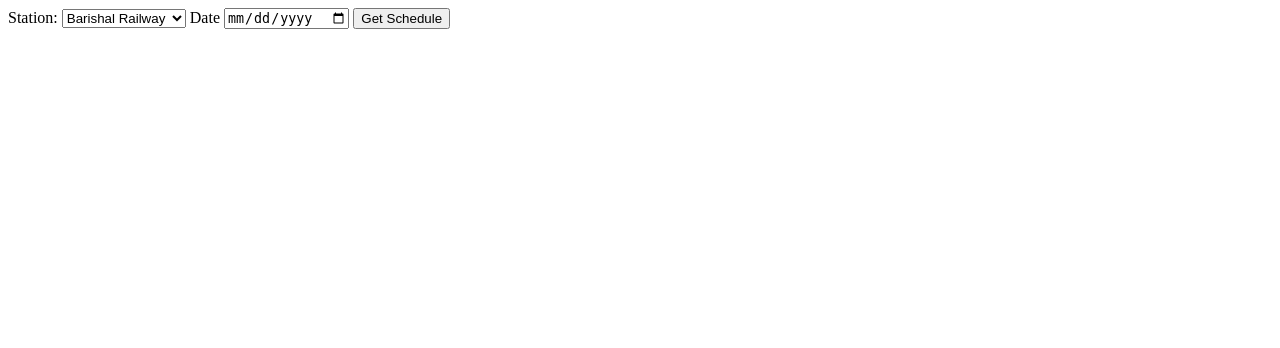
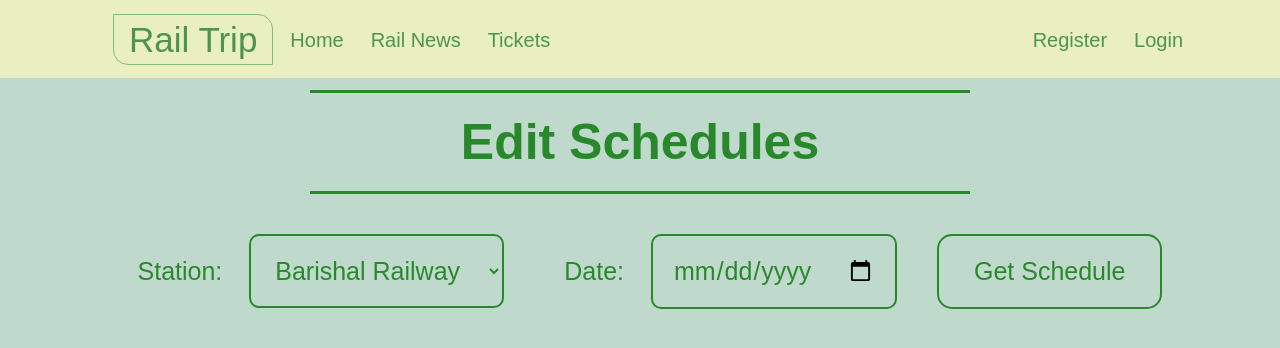
Before and after one commit to hm-imu-sc/railway-ticketing-system, a Django app: template templates/edit_schedule_page.html in a window 1280 px wide. Shown: the top 348 px of the page. Run offline with Django 4.2, Linux system fonts and the light colour scheme; the template is opened without the code that fills it: values that come from a table or form of the project are taken from there, others are empty; data comes from the database, SQL or seed files in the repository; both versions use the stored data as it was after the commit.

Commit message:
Edit schedule page CSS applied git add .!

```diff
--- a/main/views.py
+++ b/main/views.py
@@ -379,7 +379,7 @@ class PassengerRegistration(NoTemplateView):
             return
 
     def get_redirection(self):
-        return 'main:passenger_registration_page'
+        return 'main:login_page'
 
 
 class LoginPage(TemplateContextView):
@@ -598,6 +598,7 @@ class EditSchedulePage(TemplateContextView):
     def get_context(self, request, *args, **kwargs):
         context = {}
         context['stations'] = Station.objects.all()
+        context["date"] = datetime.now().strftime("%Y-%m-%d")
         return context
     def get_template(self):
         return 'edit_schedule_page.html'
--- /dev/null
+++ b/statics/sass/pages/edit_schedule_page.scss
@@ -0,0 +1,86 @@
+@import "../utils/_variables";
+@import "../layouts/_navbar";
+@import "../utils/_scroll";
+
+h1 {
+    font-size: 50px;
+    text-align: center;
+    margin-top: 7%;
+    color: $color_default;
+    border-top: 3px solid $color_default;
+    border-bottom: 3px solid $color_default;
+    padding: 20px;
+    width: 620px;
+    margin: 7% auto 30px;
+}
+
+.controls {
+    display: flex;
+    flex-direction: row;
+    justify-content: center;
+
+    div {
+        margin: 10px 20px;
+
+        label, select, input {
+            padding: 20px;
+            color: $color_default;
+        }
+
+        select, input {
+            border: 2px solid $color_default;
+            border-radius: 10px;
+        }
+    }
+
+    button {
+        margin: 10px 20px;
+        padding: 20px 35px;
+        color: $color_default;
+        border: 2px solid $color_default;
+        border-radius: 15px;
+        cursor: pointer;
+
+        &:hover {
+            background-color: $color_default;
+            color: beige;
+        }
+    }
+}
+
+table {
+    border: 2px solid $color_default;
+    border-radius: 10px;
+    overflow: hidden;
+    margin: 20px auto;
+
+    th, td {
+        color: $color_default;
+        padding: 10px 30px;
+        border: 1px solid $color_default;
+    }
+
+    td {
+        input {
+            color: $color_default;
+            padding: 10px 20px;
+            border: none;
+            // border: 1px solid $color_default;
+            // border-radius: 5px;
+        }
+
+        button {
+            color: $color_default;
+            border: 1px solid $color_default;
+            border-radius: 10px;
+            padding: 10px 20px;
+            cursor: pointer;
+            margin: 0 20px;
+
+            &:hover {
+                background-color: $color_default;
+                color: rgb(221, 229, 190);
+            }
+        }
+    }
+}
--- a/templates/admin_home_page.html
+++ b/templates/admin_home_page.html
@@ -25,6 +25,7 @@
             <a id='add_train' href="{% url 'main:add_train_page' %}">Add Train</a>
             <a id='add_station' href="{% url 'main:add_station_page' %}">Add Station</a>
             <a id='scheduler' href="{% url 'main:scheduler_page' %}">Scheduler</a>
+            <a id='edit_schedule_page' href="{% url 'main:edit_schedule_page' %}">Edit Schedule</a>
         </div>
 
         <script src="{% static 'js/jquery-3.6.0.min.js' %}"></script>
--- a/templates/edit_schedule_page.html
+++ b/templates/edit_schedule_page.html
@@ -3,27 +3,38 @@
 <html lang="en">
     <head>
         <meta charset="UTF-8">
-    <title>Edit schedule</title>
+        <meta http-equiv="X-UA-Compatible" content="IE=edge">
+        <meta name="viewport" content="width=device-width, initial-scale=1.0">
+        <link rel="stylesheet" href="{% static 'css/edit_schedule_page.css' %}">
+        <title>Railway Ticketing System</title>
     </head>
     <body>
+        {% include "widgets/navbar.html" %}
+
+        <h1>Edit Schedules</h1>
+
+        <div class="controls">
+            <div class="control">
                 <label>Station: </label>
                 <select id="source">
                     {% for station in stations %}
                         <option value="{{ station.id }}">{{ station.name }}</option>
                     {% endfor %}
                 </select>
+            </div>
 
-    <label for="time">Date</label>
-
-    <input type="date" id="time">
+            <div class="contro">
+                <label for="time">Date:</label>
+                <input type="date" id="time" value="{{ date }}">
+            </div>
 
             <button id="get_schedule">Get Schedule</button>
+        </div>
 
         <div id="trains">
         </div>
 
         <script src="{% static 'js/jquery-3.6.0.min.js' %}"></script>
         <script src="{% static 'js/edit_schedule_page.js' %}"></script>
-
     </body>
 </html>
--- a/templates/edit_schedule_table.html
+++ b/templates/edit_schedule_table.html
@@ -1,4 +1,4 @@
-<table>
+<table cellspacing="0">
     <tr>
         <th>source</th>
         <th>destination</th>
```
Also changed, not shown: statics/css/edit_schedule_page.css (added, +2 -0 lines), db.sqlite3, 1 other file. Lines whose indentation alone changed are shown as unchanged.
